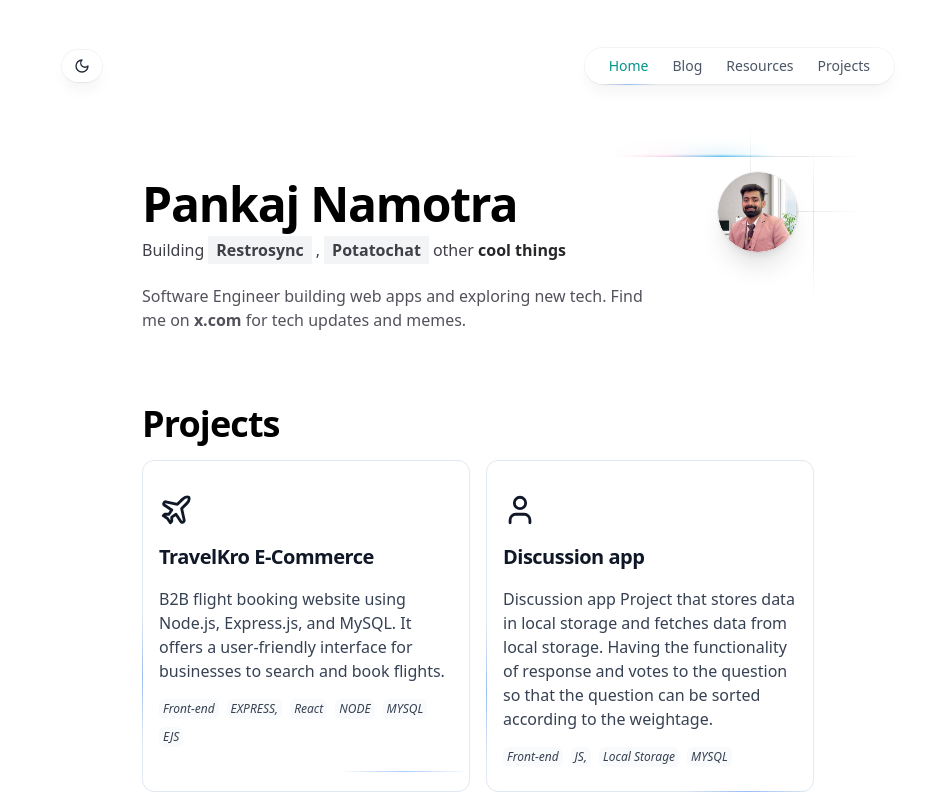
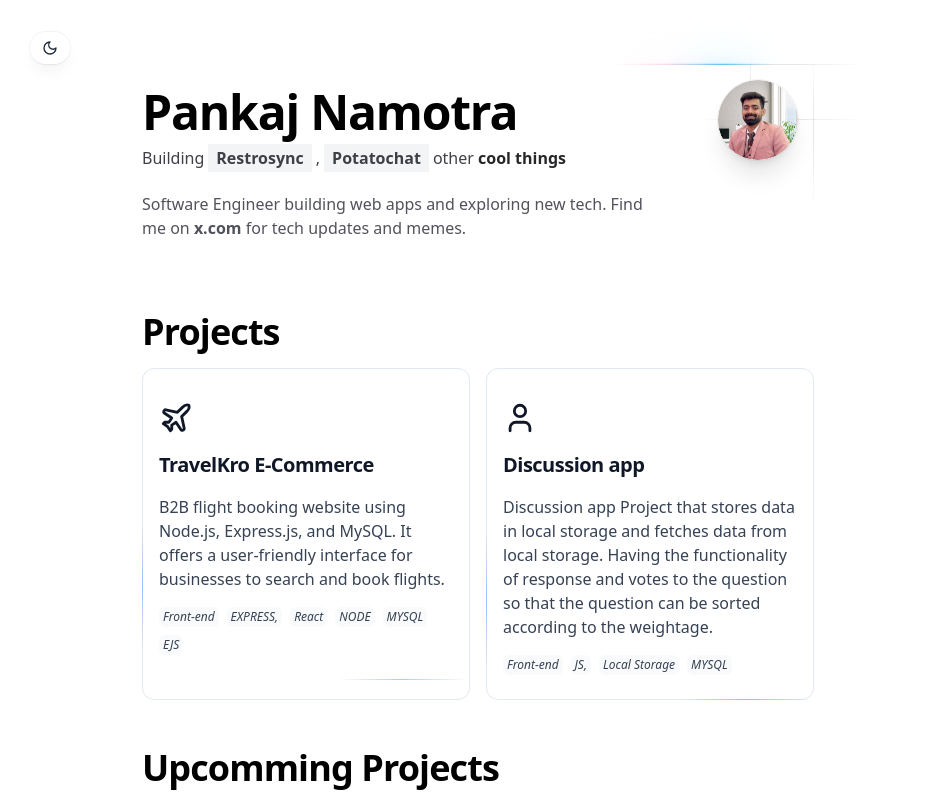
Before and after one commit to thepankajnamotra/portfolio, a React (Vite) app: page / in a window 1280 px wide. Shown: the top 800 px of the page, without its empty margins (162-1088 px from the left). Built offline with nearby package versions, Linux system fonts and the light colour scheme.

Commit message:
improved scss

```diff
--- a/src/App.jsx
+++ b/src/App.jsx
@@ -1,30 +1,43 @@
-import { useEffect, useState } from "react"
-import Navbar from "./component/Navbar"
-import HomePage from "./page/HomePage"
+import { useEffect, useState } from "react";
+import Navbar from "./component/Navbar";
+import HomePage from "./page/HomePage";
+import { Moon } from "lucide-react";
 
 function App() {
-  const [dark, setDark]= useState(
-    localStorage.getItem('theme') === 'dark'
-  );
-  useEffect(()=>{
-    if(dark){
-      document.documentElement.classList.add('dark');
-      document.documentElement.classList.remove('light');
-      localStorage.setItem('theme', 'dark');
+  const [dark, setDark] = useState(localStorage.getItem("theme") === "dark");
+  useEffect(() => {
+    if (dark) {
+      document.documentElement.classList.add("dark");
+      document.documentElement.classList.remove("light");
+      localStorage.setItem("theme", "dark");
+    } else {
+      document.documentElement.classList.add("light");
+      document.documentElement.classList.remove("dark");
+      localStorage.setItem("theme", "light");
     }
-    else{
-      document.documentElement.classList.add('light');
-      document.documentElement.classList.remove('dark');
-      localStorage.setItem('theme', 'light');
-    }
-  },[dark]);
+  }, [dark]);
 
   return (
     <div className="bg-white dark:bg-zinc-900">
-      <Navbar setDark={setDark} />
-      <HomePage/>
-  </div>
-  )
+      {/* temperary navigation */}
+      <div className="sticky-nav flex justify-between items-center max-w-4xl w-full pt-8 mt-0 mb-0 mx-auto bg-white dark:bg-zinc-900 bg-opacity-60">
+        <button
+          onClick={() => {
+            setDark((last) => !last);
+          }}
+          aria-label="Toggle Dark Mode"
+          type="button"
+          className="group rounded-full bg-white/90 px-3 py-2 shadow-lg shadow-zinc-800/5 ring-1 ring-zinc-900/5 backdrop-blur transition dark:bg-zinc-900/90 dark:ring-teal-500/50 dark:hover:ring-white/20"
+        >
+          <Moon className="h-4 w-4 text-gray-800 dark:text-teal-500" />
+        </button>
+      </div>
+      {/* temperary navigation ends */}
+
+      {/* <Navbar setDark={setDark} /> */}
+      <HomePage />
+    </div>
+  );
 }
 
-export default App
+export default App;
--- a/src/component/Navbar.jsx
+++ b/src/component/Navbar.jsx
@@ -63,7 +63,6 @@
       </div>
       <div
         className="block sm:hidden"
-        links="[object Object],[object Object],[object Object],[object Object],[object Object],[object Object],[object Object],[object Object]"
       >
         <div className="w-full flex flex-row items-center space-x-2">
           <button className="relative rounded-lg px-1 py-1 sm:px-4 sm:py-2 text-sm text-gray-700 dark:text-gray-200 transition-all delay-150 hover:text-gray-900 dark:hover:text-gray-900">
```
